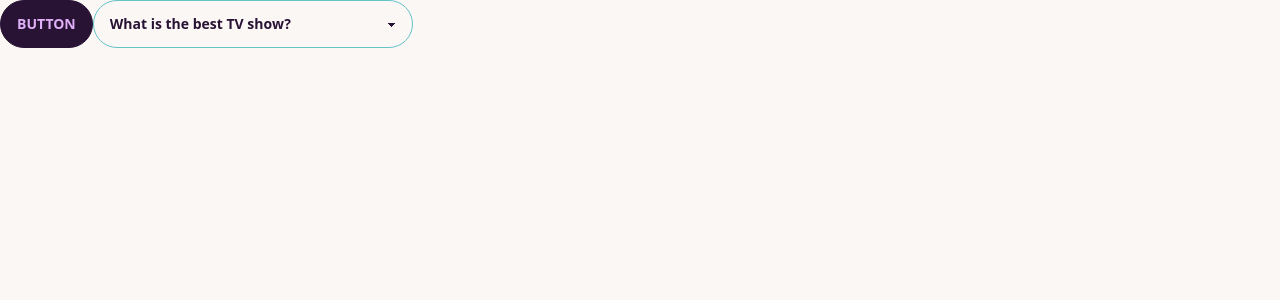
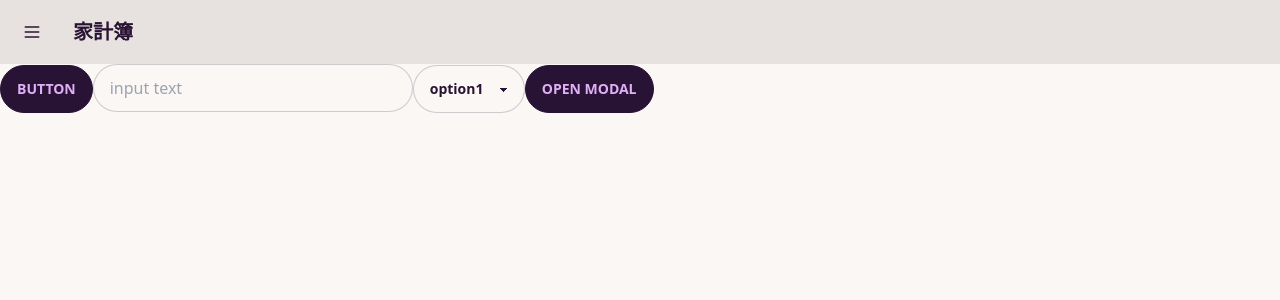
Before and after one commit to syasyake/next-household-account, a Next.js app: page / in a window 1280 px wide. Shown: the top 300 px of the page. Built offline with nearby package versions, Linux system fonts and the light colour scheme.

Commit message:
add component

```diff
--- /dev/null
+++ b/src/components/layouts/Header/index.jsx
@@ -0,0 +1,18 @@
+export default function Header() {
+  return (
+    <header>
+      <div class="navbar bg-base-300">
+        <div className="flex-none">
+          <button className="btn btn-square btn-ghost">
+            <svg xmlns="http://www.w3.org/2000/svg" fill="none" viewBox="0 0 24 24" className="inline-block w-5 h-5 stroke-current">
+              <path stroke-linecap="round" stroke-linejoin="round" stroke-width="2" d="M4 6h16M4 12h16M4 18h16"></path>
+            </svg>
+          </button>
+        </div>
+        <div className="flex-1">
+          <a className="btn btn-ghost normal-case text-xl">家計簿</a>
+        </div>
+      </div>
+    </header>
+  );
+}
--- /dev/null
+++ b/src/components/layouts/Layout/index.jsx
@@ -0,0 +1,10 @@
+import Header from '../Header';
+
+export default function Layout({ children }) {
+  return (
+    <>
+      <Header />
+      <main>{children}</main>
+    </>
+  );
+}
--- /dev/null
+++ b/src/components/ui-elements/Button/index.jsx
@@ -0,0 +1,5 @@
+export default function Button() {
+  return (
+    <button className="btn">Button</button>
+  )
+}
--- /dev/null
+++ b/src/components/ui-elements/Selectbox/index.jsx
@@ -0,0 +1,11 @@
+export default function Selectbox() {
+  return (
+    <select class="select input-bordered max-w-xs">
+      <option>option1</option>
+      <option>option2</option>
+      <option>option3</option>
+      <option>option4</option>
+      <option>option5</option>
+    </select>
+  )
+}
--- /dev/null
+++ b/src/components/ui-elements/Textinput/index.jsx
@@ -0,0 +1,9 @@
+export default function Textinput() {
+  return (
+    <input
+      type="text"
+      placeholder="input text"
+      className="input input-bordered w-full max-w-xs"
+    />
+  )
+}
--- /dev/null
+++ b/src/components/ui-parts/Modal/index.jsx
@@ -0,0 +1,17 @@
+export default function Modal() {
+  return (
+    <>
+      <label for="my-modal" className="btn modal-button">open modal</label>
+      <input type="checkbox" id="my-modal" className="modal-toggle" />
+      <div className="modal">
+        <div className="modal-box">
+          <h3 className="font-bold text-lg">text</h3>
+          <p className="py-4">ModaltestModaltestModaltestModaltest</p>
+          <div className="modal-action">
+            <label for="my-modal" className="btn">Yay!</label>
+          </div>
+        </div>
+      </div>
+    </>
+  )
+}
--- a/src/pages/_app.js
+++ /dev/null
@@ -1,7 +0,0 @@
-import '../common/styles/globals.css'
-
-function MyApp({ Component, pageProps }) {
-  return <Component {...pageProps} />
-}
-
-export default MyApp
--- /dev/null
+++ b/src/pages/_app.jsx
@@ -0,0 +1,10 @@
+import '../common/styles/globals.css'
+import Layout from '../components/layouts/Layout'
+
+export default function MyApp({ Component, pageProps }) {
+  return (
+    <Layout>
+      <Component {...pageProps} />
+    </Layout>
+  );
+}
--- a/src/pages/index.js
+++ /dev/null
@@ -1,16 +0,0 @@
-export default function Home() {
-  return (
-    <div data-theme="cupcake">
-      <div>
-        <button className="btn">Button</button>
-        <select className="select select-primary w-full max-w-xs">
-          <option disabled selected>What is the best TV show?</option>
-          <option>Game of Thrones</option>
-          <option>Lost</option>
-          <option>Breaking Bad</option>
-          <option>Walking Dead</option>
-        </select>
-      </div>
-    </div>
-  )
-}
--- /dev/null
+++ b/src/pages/index.jsx
@@ -0,0 +1,15 @@
+import Button from '../components/ui-elements/Button'
+import Textinput from '../components/ui-elements/Textinput'
+import Selectbox from '../components/ui-elements/Selectbox'
+import Modal from '../components/ui-parts/Modal'
+
+export default function Home() {
+  return (
+      <div>
+        <Button></Button>
+        <Textinput></Textinput>
+        <Selectbox></Selectbox>
+        <Modal></Modal>
+      </div>
+  )
+}
--- a/tailwind.config.js
+++ b/tailwind.config.js
@@ -1,6 +1,7 @@
 module.exports = {
   content: [
-    './src/pages/**/*.{js,ts,jsx,tsx}'
+    './src/pages/*.{js,ts,jsx,tsx}',
+    './src/components/*/*/*.{js,ts,jsx,tsx}'
   ],
  theme: {
    extend: {},
```
Also changed, not shown: src/components/ui-parts/Card/index.jsx (added).
